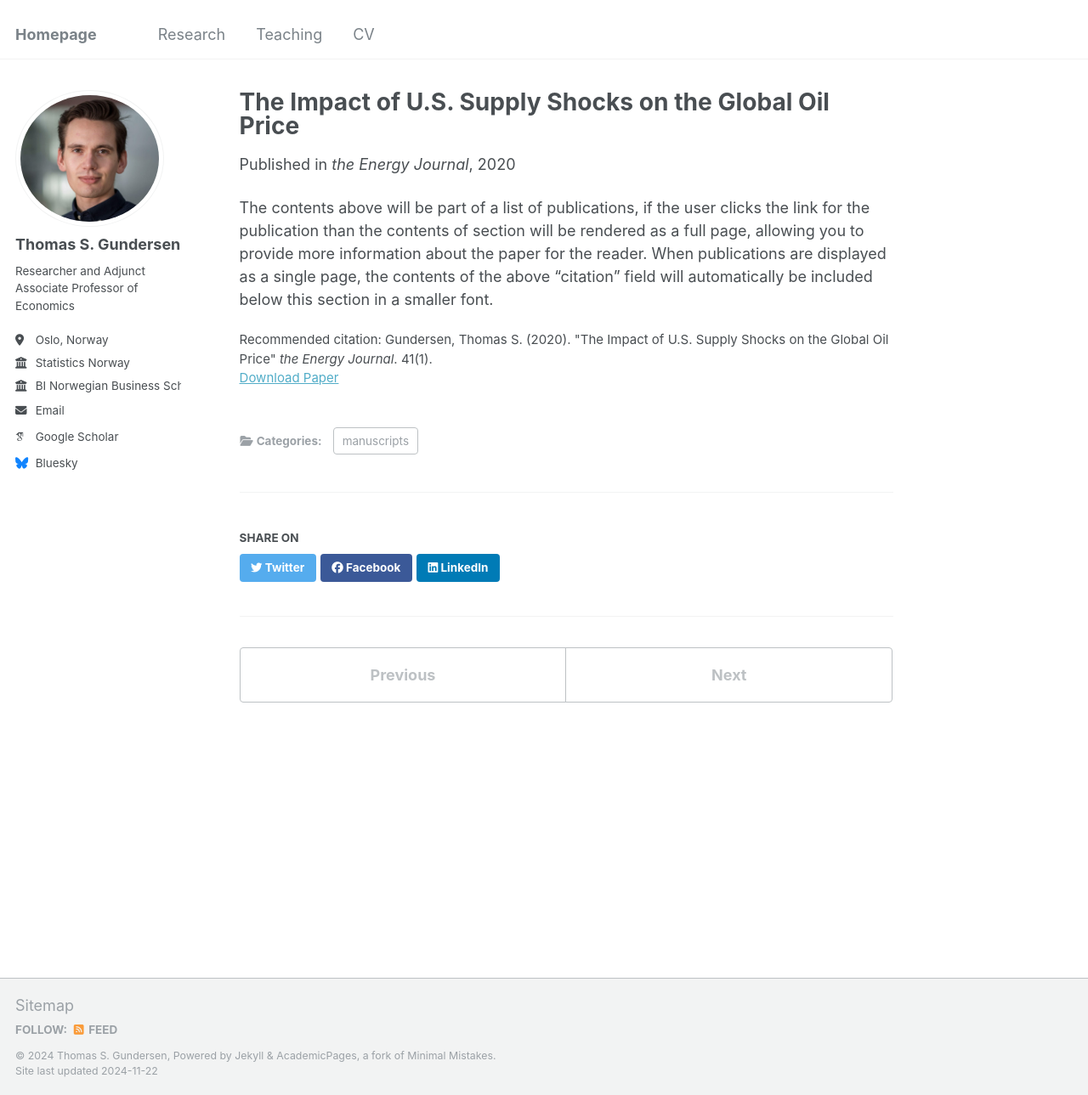
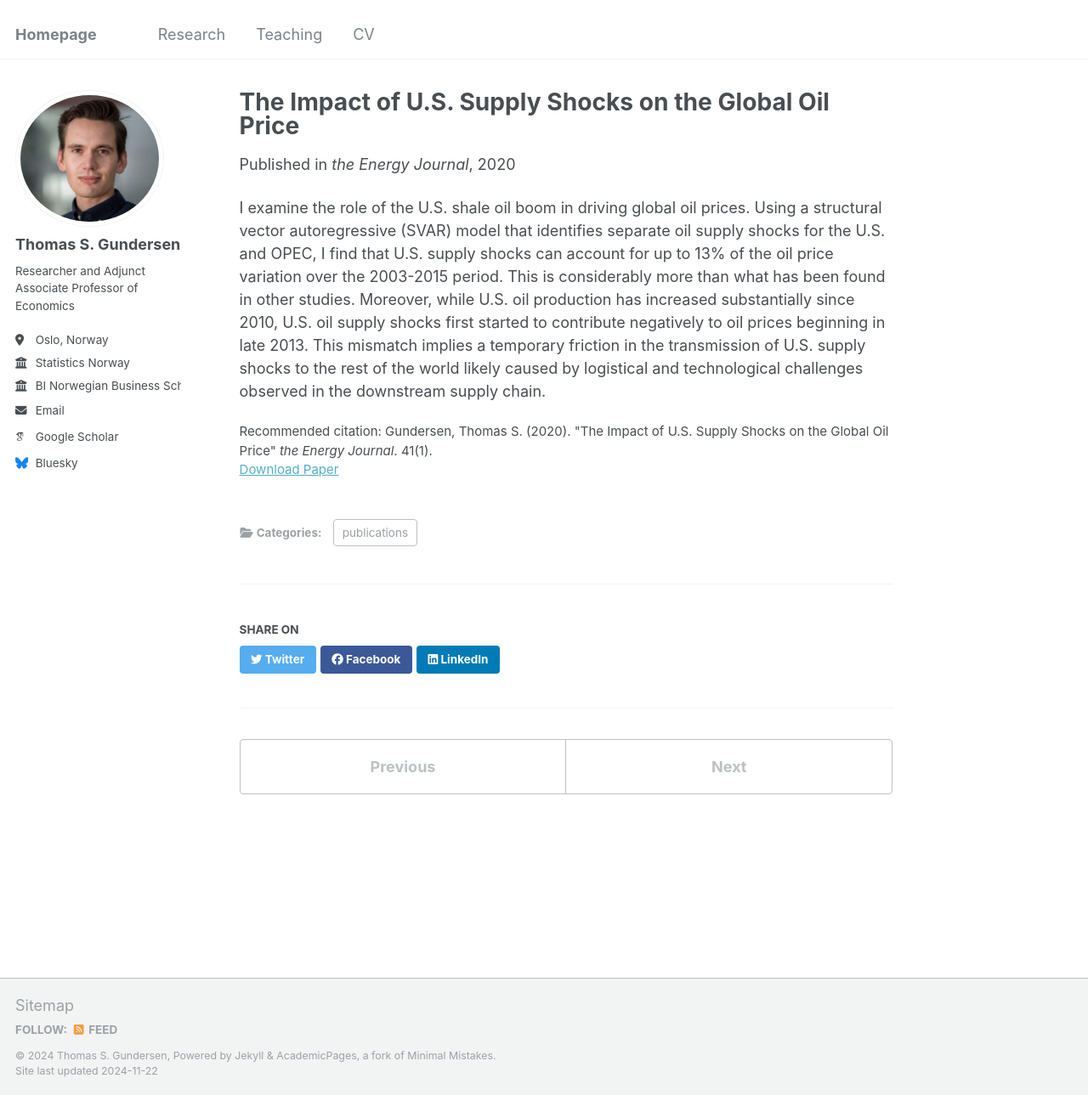
Before and after one commit to tsgundersen/tsgundersen.github.io, a Jekyll site: the page built from _publications/2020-01-impactofussupplyshocks.md, in a window 1280 px wide and 1289 px high. Shown: the whole window at 85% size. Built offline with Jekyll 4.4.1, drawn with Linux system fonts in a browser that asks for light colours; some web fonts are replaced.

Commit message:
Reclassification of wps and publications

```diff
--- a/_config.yml
+++ b/_config.yml
@@ -79,9 +79,9 @@ author:
 publication_category:
   books:
     title: 'Books'
-  manuscripts:
+  publications:
     title: 'Journal Articles'
-  conferences:
+  workingpapers:
     title: 'Working papers'
 
 # Site Settings
--- a/_publications/2020-01-impactofussupplyshocks.md
+++ b/_publications/2020-01-impactofussupplyshocks.md
@@ -1,9 +1,9 @@
 ---
 title: "The Impact of U.S. Supply Shocks on the Global Oil Price"
 collection: publications
-category: manuscripts
+category: publications
 permalink: /publication/2020-01-impactofussupplyshocks
-excerpt: 'This paper is about the number 1. The number 2 is left for future work.'
+excerpt: 'This study uses a structural vector autoregressive (SVAR) model to show that U.S. shale oil supply shocks significantly impacted global oil prices, accounting for up to 13% of the price variation between 2003 and 2015—more than previously found. However, despite increased U.S. production since 2010, these supply shocks only began lowering prices in late 2013, suggesting temporary transmission frictions likely due to logistical and technological challenges in the downstream supply chain.'
 date: 2020-01-01
 venue: 'the Energy Journal'
 #slidesurl: 'http://academicpages.github.io/files/slides1.pdf'
@@ -11,4 +11,4 @@ paperurl: 'https://doi.org/10.5547/01956574.41.1.tgun'
 citation: 'Gundersen, Thomas S. (2020). "The Impact of U.S. Supply Shocks on the Global Oil Price" <i>the Energy Journal</i>. 41(1).'
 ---
 
-The contents above will be part of a list of publications, if the user clicks the link for the publication than the contents of section will be rendered as a full page, allowing you to provide more information about the paper for the reader. When publications are displayed as a single page, the contents of the above "citation" field will automatically be included below this section in a smaller font.
+I examine the role of the U.S. shale oil boom in driving global oil prices. Using a structural vector autoregressive (SVAR) model that identifies separate oil supply shocks for the U.S. and OPEC, I find that U.S. supply shocks can account for up to 13% of the oil price variation over the 2003-2015 period. This is considerably more than what has been found in other studies. Moreover, while U.S. oil production has increased substantially since 2010, U.S. oil supply shocks first started to contribute negatively to oil prices beginning in late 2013. This mismatch implies a temporary friction in the transmission of U.S. supply shocks to the rest of the world likely caused by logistical and technological challenges observed in the downstream supply chain.
```
Also changed, not shown: _publications/2010-10-01-paper-title-number-2.md (+1 -1 lines), _publications/2024-02-17-paper-title-number-4.md (+2 -2 lines).
